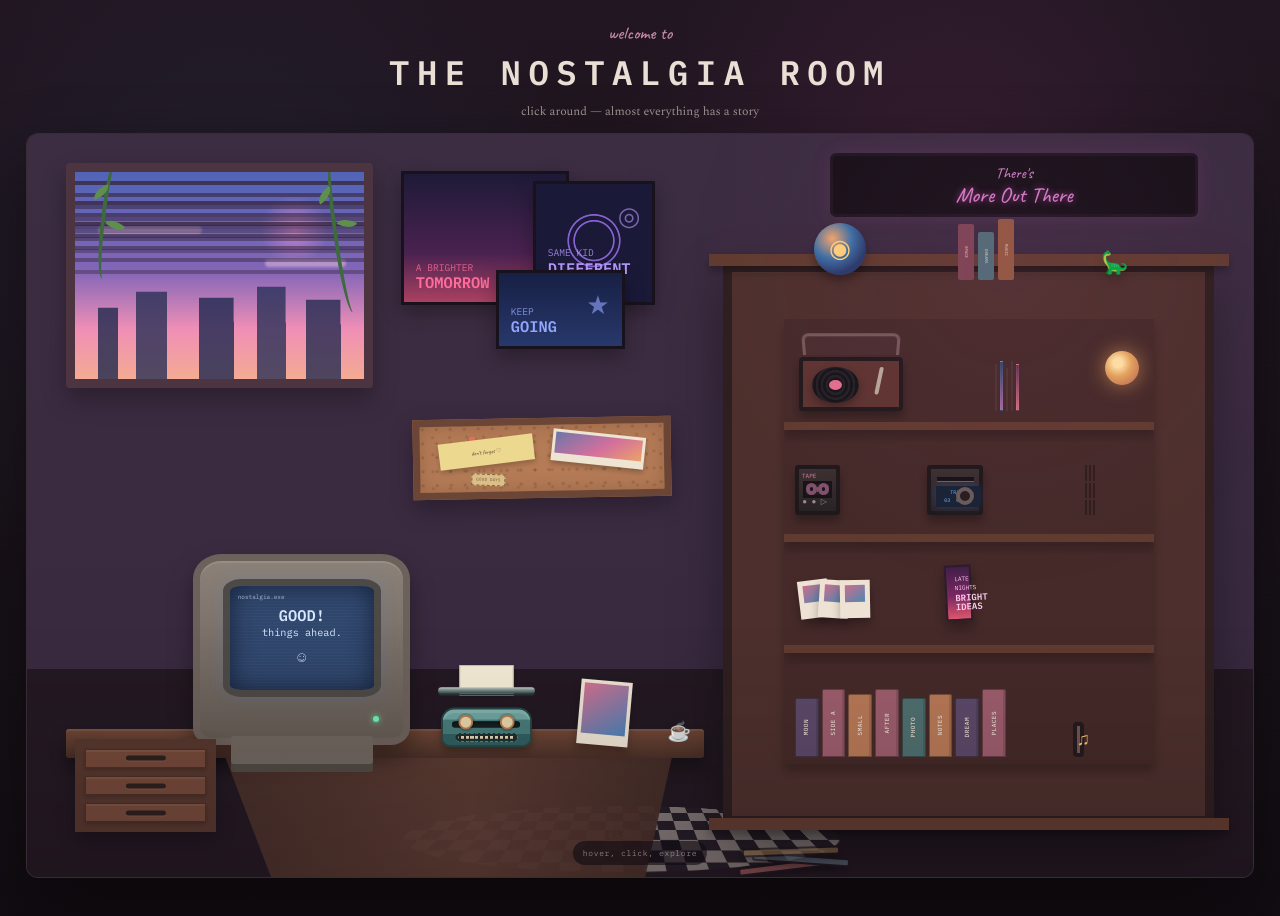
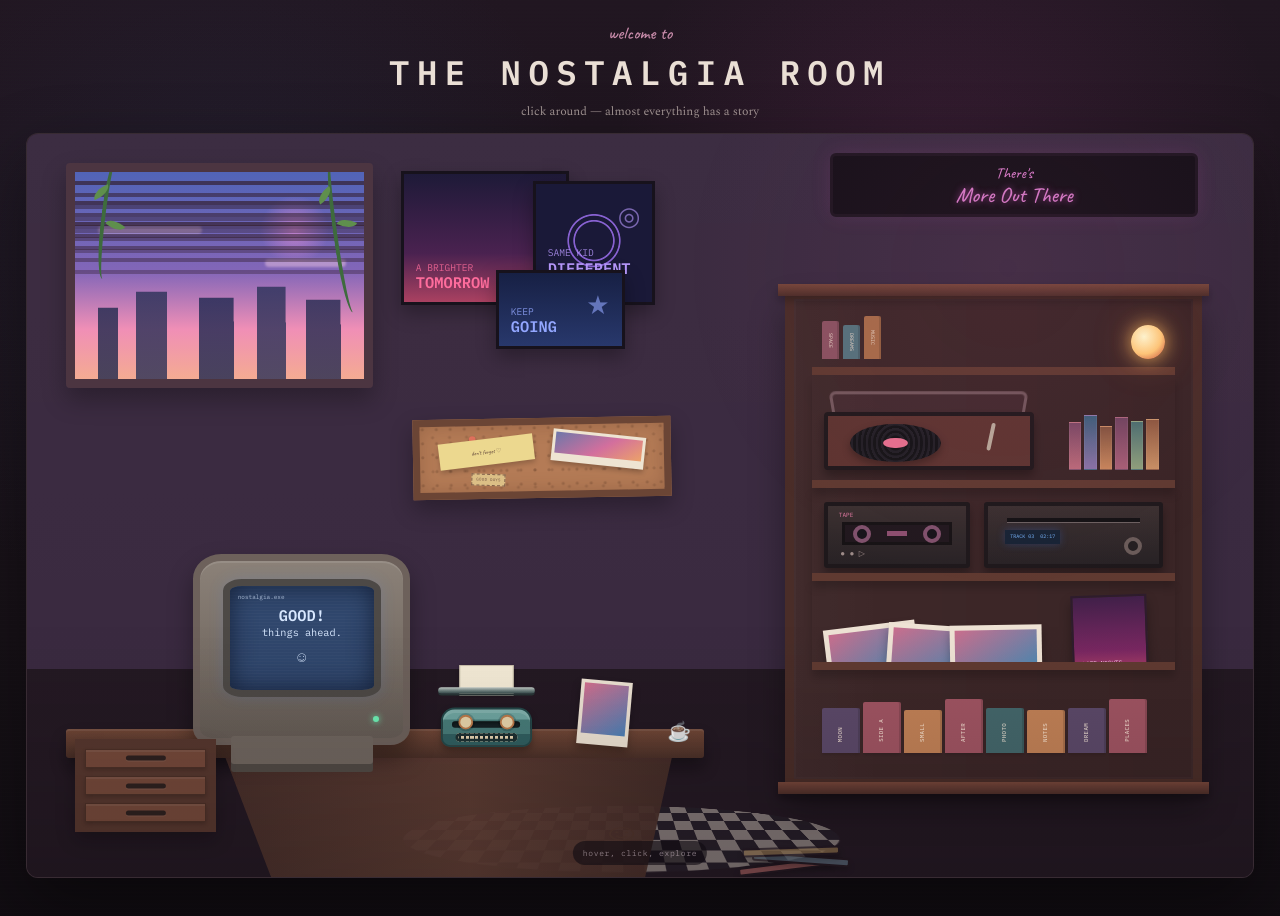
Before and after one commit to Gau567/whimsical-room, a Next.js app: page / in a window 1280 px wide. Shown: the top 916 px of the page. Built offline with nearby package versions, Linux system fonts and the light colour scheme.

Commit message:
Rebuild media cabinet layout

```diff
--- a/app/globals.css
+++ b/app/globals.css
@@ -3186,3 +3186,248 @@ button {
   .retro-shelf-v6 .shelf-level { height: 25%; }
   .shelf-crown-v6 { display: none; }
 }
+
+/* =========================================================
+   V7 — CLEAN MEDIA CABINET
+   A calmer, more believable retro shelf composition.
+   ========================================================= */
+
+.retro-shelf-v7 {
+  position: absolute;
+  right: 4.2%;
+  top: 21%;
+  width: 34%;
+  height: 67%;
+  padding: 18px 18px 16px;
+  border: 9px solid #4a2d28;
+  border-radius: 3px;
+  background:
+    linear-gradient(90deg, rgba(255,255,255,.018), transparent 22%, rgba(0,0,0,.05)),
+    #3d2728;
+  box-shadow:
+    0 20px 34px rgba(0,0,0,.34),
+    inset 0 0 0 2px rgba(255,255,255,.02);
+  display: grid;
+  grid-template-rows: 58px 1.15fr .95fr .9fr .95fr;
+  gap: 0;
+  overflow: visible;
+}
+
+.retro-shelf-v7::before,
+.retro-shelf-v7::after {
+  content: "";
+  position: absolute;
+  left: -16px;
+  right: -16px;
+  height: 12px;
+  background: linear-gradient(#76463a,#4d2e29);
+  box-shadow: 0 5px 8px rgba(0,0,0,.25);
+}
+.retro-shelf-v7::before { top: -15px; }
+.retro-shelf-v7::after { bottom: -15px; }
+
+.shelf-top-decor {
+  display: flex;
+  align-items: end;
+  justify-content: space-between;
+  padding: 0 10px 8px;
+  border-bottom: 8px solid #603a31;
+}
+
+.shelf-top-books {
+  display: flex;
+  align-items: end;
+  gap: 4px;
+  height: 42px;
+}
+.shelf-top-books span {
+  display: grid;
+  place-items: center;
+  width: 17px;
+  border-radius: 2px 2px 0 0;
+  color: #ead8c8;
+  font-family: var(--font-mono);
+  font-size: 5px;
+  writing-mode: vertical-rl;
+  text-transform: uppercase;
+  box-shadow: inset -2px 0 rgba(0,0,0,.12);
+}
+.shelf-top-books span:nth-child(1){height:38px;background:#8a5260}
+.shelf-top-books span:nth-child(2){height:34px;background:#55717b}
+.shelf-top-books span:nth-child(3){height:43px;background:#a66b48}
+
+.shelf-lamp-v7 {
+  position: relative;
+  width: 34px;
+  aspect-ratio: 1;
+  border: 0;
+  border-radius: 50%;
+  cursor: pointer;
+  background: radial-gradient(circle at 38% 34%,#fff8cf,#ffc978 56%,#dd7d50 82%);
+  box-shadow: 0 0 14px rgba(255,180,90,.45);
+}
+.shelf-lamp-v7.lamp-on-v7 {
+  box-shadow: 0 0 18px rgba(255,190,96,.8), 0 0 38px rgba(255,155,72,.35);
+}
+
+.cabinet-row {
+  position: relative;
+  min-width: 0;
+  display: flex;
+  align-items: center;
+  gap: 18px;
+  padding: 14px 12px 10px;
+  border-bottom: 8px solid #603a31;
+  box-shadow: 0 7px 8px rgba(0,0,0,.18);
+  overflow: hidden;
+}
+.cabinet-row:last-child { border-bottom: 0; box-shadow: none; }
+
+.cabinet-row-player {
+  justify-content: space-between;
+  align-items: end;
+}
+.room-turntable-v7 {
+  width: 62%;
+  height: 86%;
+  min-width: 0;
+  align-self: end;
+}
+.room-turntable-v7 .turntable-lid {
+  top: -14%;
+  height: 30%;
+}
+.room-turntable-v7 .turntable-base {
+  inset: 17% 0 0;
+}
+.room-turntable-v7 .turntable-platter {
+  left: 11%;
+  top: 15%;
+  width: 45%;
+}
+.room-turntable-v7 .turntable-arm {
+  right: 17%;
+  top: 14%;
+  height: 57%;
+}
+
+.record-bin-v7 {
+  width: 29%;
+  height: 72%;
+  display: flex;
+  align-items: flex-end;
+  gap: 3px;
+  padding: 0 4px;
+}
+.record-bin-v7 span {
+  flex: 1;
+  min-width: 4px;
+  border: 1px solid rgba(255,255,255,.06);
+  background: linear-gradient(#7a4864,#bb6a79);
+}
+.record-bin-v7 span:nth-child(1){height:82%}
+.record-bin-v7 span:nth-child(2){height:94%;background:linear-gradient(#3e5e79,#8a72a5)}
+.record-bin-v7 span:nth-child(3){height:76%;background:linear-gradient(#82533f,#c8865c)}
+.record-bin-v7 span:nth-child(4){height:91%;background:linear-gradient(#71445f,#a85f76)}
+.record-bin-v7 span:nth-child(5){height:84%;background:linear-gradient(#4c6f70,#8fa07b)}
+.record-bin-v7 span:nth-child(6){height:88%;background:linear-gradient(#8d5840,#c99064)}
+
+.cabinet-row-audio {
+  display: grid;
+  grid-template-columns: 1fr 1.22fr;
+  align-items: center;
+  gap: 14px;
+}
+.room-cassette-deck-v7,
+.room-cd-deck-v7 {
+  width: 100%;
+  height: 76%;
+  min-height: 66px;
+}
+
+.cabinet-row-memory {
+  display: grid;
+  grid-template-columns: 1.35fr .65fr;
+  align-items: center;
+  gap: 16px;
+}
+.photo-stack-v7 {
+  width: 100%;
+  height: 84%;
+  min-width: 0;
+}
+.shelf-journal-v7 {
+  width: 100%;
+  max-width: 76px;
+  justify-self: center;
+  transform: rotate(-2deg);
+}
+
+.cabinet-row-books {
+  align-items: end;
+  padding-inline: 10px;
+}
+.book-row-v7 {
+  width: 100%;
+  height: 88%;
+  gap: 3px;
+}
+.book-row-v7 > span:not(.object-tip) {
+  flex: 1 1 0;
+  min-width: 0;
+  max-width: 38px;
+  height: 74%;
+  border-radius: 2px 2px 0 0;
+  box-shadow: inset -2px 0 rgba(0,0,0,.13), 0 2px 3px rgba(0,0,0,.12);
+}
+.book-row-v7 > span:nth-child(2n){height:83%}
+.book-row-v7 > span:nth-child(3n){height:70%}
+.book-row-v7 > span:nth-child(4n){height:88%}
+.book-row-v7 b {
+  display: block;
+  padding-top: 6px;
+  color: #ead9c8;
+  font-family: var(--font-mono);
+  font-size: 5px;
+  writing-mode: vertical-rl;
+  text-transform: uppercase;
+  letter-spacing: .04em;
+}
+
+/* Remove the old decorative crown pieces when V7 is active. */
+.retro-shelf-v7 .shelf-crown,
+.retro-shelf-v7 .vinyl-stack,
+.retro-shelf-v7 .cassette-piles,
+.retro-shelf-v7 .radio-box { display: none !important; }
+
+@media (max-width: 900px) {
+  .retro-shelf-v7 {
+    right: 2%;
+    top: 22%;
+    width: 39%;
+    height: 64%;
+    padding: 14px;
+    grid-template-rows: 48px 1.15fr .95fr .9fr .95fr;
+  }
+  .cabinet-row { gap: 10px; padding: 10px 8px 8px; }
+  .room-turntable-v7 { width: 64%; }
+}
+
+@media (max-width: 650px) {
+  .retro-shelf-v7 {
+    left: 6%;
+    right: auto;
+    top: 39%;
+    width: 88%;
+    height: 38%;
+    grid-template-columns: 1fr 1fr;
+    grid-template-rows: 40px 1fr 1fr;
+    gap: 0;
+  }
+  .shelf-top-decor { grid-column: 1 / -1; }
+  .cabinet-row { border-right: 4px solid #603a31; border-bottom-width: 6px; }
+  .cabinet-row-memory,
+  .cabinet-row-books { display: none; }
+  .room-turntable-v7 { width: 70%; }
+  .record-bin-v7 { width: 24%; }
+}
--- a/components/room/RetroRoomScene.tsx
+++ b/components/room/RetroRoomScene.tsx
@@ -126,15 +126,30 @@ export default function RetroRoomScene({
         </div>
       </div>
 
-      <div className="retro-shelf retro-shelf-v6">
-        <div className="shelf-crown shelf-crown-v6">
-          <div className="shelf-globe shelf-globe-v6">◉</div>
-          <div className="shelf-books-top shelf-books-top-v6"><span>SPACE</span><span>DREAMS</span><span>MUSIC</span></div>
-          <div className="shelf-dino shelf-dino-v6">🦕</div>
+      <div className="retro-shelf retro-shelf-v7" aria-label="Media cabinet">
+        <div className="shelf-top-decor" aria-hidden="true">
+          <div className="shelf-top-books">
+            <span>SPACE</span>
+            <span>DREAMS</span>
+            <span>MUSIC</span>
+          </div>
+          <button
+            type="button"
+            className={`shelf-lamp-v7 hotspot ${lampOn ? "lamp-on-v7" : ""}`}
+            onClick={onToggleLamp}
+            aria-label="Toggle shelf lamp"
+          >
+            <span className="object-tip">mood lamp</span>
+          </button>
         </div>
 
-        <div className="shelf-level shelf-turntable-level shelf-turntable-level-v6">
-          <button type="button" className="room-turntable hotspot" onClick={() => onSelect("vinyl")} aria-label="Open vinyl collection">
+        <div className="cabinet-row cabinet-row-player">
+          <button
+            type="button"
+            className="room-turntable room-turntable-v7 hotspot"
+            onClick={() => onSelect("vinyl")}
+            aria-label="Open vinyl collection"
+          >
             <span className="turntable-lid" />
             <span className="turntable-base">
               <span className="turntable-platter"><i /></span>
@@ -142,44 +157,70 @@ export default function RetroRoomScene({
             </span>
             <span className="object-tip">vinyl collection</span>
           </button>
-          <div className="vinyl-stack vinyl-stack-v6" aria-hidden="true"><span /><span /><span /><span /><span /></div>
-          <button type="button" className={`shelf-moon-lamp shelf-moon-lamp-v6 hotspot ${lampOn ? "lamp-on-v6" : ""}`} onClick={onToggleLamp} aria-label="Toggle shelf lamp">
-            <span className="object-tip">mood lamp</span>
-          </button>
+
+          <div className="record-bin-v7" aria-hidden="true">
+            <span /><span /><span /><span /><span /><span />
+          </div>
         </div>
 
-        <div className="shelf-level shelf-player-level shelf-player-level-v6">
-          <button type="button" className="room-cassette-deck hotspot" onClick={() => onSelect("cassette")} aria-label="Open cassette collection">
+        <div className="cabinet-row cabinet-row-audio">
+          <button
+            type="button"
+            className="room-cassette-deck room-cassette-deck-v7 hotspot"
+            onClick={() => onSelect("cassette")}
+            aria-label="Open cassette collection"
+          >
             <span className="deck-display">TAPE</span>
             <span className="deck-window"><i /><b /><i /></span>
             <span className="deck-buttons">● ● ▷</span>
             <span className="object-tip">cassette collection</span>
           </button>
-          <button type="button" className="room-cd-deck hotspot" onClick={() => onSelect("cd")} aria-label="Open CD collection">
+
+          <button
+            type="button"
+            className="room-cd-deck room-cd-deck-v7 hotspot"
+            onClick={() => onSelect("cd")}
+            aria-label="Open CD collection"
+          >
             <span className="cd-slot" />
             <span className="cd-display">TRACK 03&nbsp;&nbsp;02:17</span>
             <span className="cd-knob" />
             <span className="object-tip">CD collection</span>
           </button>
-          <div className="cassette-piles cassette-piles-v6" aria-hidden="true">
-            {Array.from({ length: 9 }).map((_, i) => <span key={i} />)}
-          </div>
         </div>
 
-        <div className="shelf-level shelf-memory-level shelf-memory-level-v6">
-          <button type="button" className="photo-stack hotspot" onClick={() => onSelect("journal")} aria-label="Open memories and journal">
+        <div className="cabinet-row cabinet-row-memory">
+          <button
+            type="button"
+            className="photo-stack photo-stack-v7 hotspot"
+            onClick={() => onSelect("journal")}
+            aria-label="Open memories and journal"
+          >
             <span className="photo-card card-a"><i /></span>
             <span className="photo-card card-b"><i /></span>
             <span className="photo-card card-c"><i /></span>
             <span className="object-tip">memories</span>
           </button>
-          <button type="button" className="shelf-journal shelf-journal-v6 hotspot" onClick={() => onSelect("journal")} aria-label="Open journal">
-            <span>late nights</span><strong>bright ideas</strong><span className="object-tip">journal</span>
+
+          <button
+            type="button"
+            className="shelf-journal shelf-journal-v7 hotspot"
+            onClick={() => onSelect("journal")}
+            aria-label="Open journal"
+          >
+            <span>late nights</span>
+            <strong>bright ideas</strong>
+            <span className="object-tip">journal</span>
           </button>
         </div>
 
-        <div className="shelf-level shelf-books-level shelf-books-level-v6">
-          <button type="button" className="book-row book-row-v6 hotspot" onClick={() => onSelect("books")} aria-label="Open readable books">
+        <div className="cabinet-row cabinet-row-books">
+          <button
+            type="button"
+            className="book-row book-row-v7 hotspot"
+            onClick={() => onSelect("books")}
+            aria-label="Open readable books"
+          >
             {shelfBooks.map((label, i) => (
               <span key={label} className={`shelf-book-spine shelf-book-${i + 1}`}>
                 <b>{label}</b>
@@ -187,7 +228,6 @@ export default function RetroRoomScene({
             ))}
             <span className="object-tip">read the books</span>
           </button>
-          <div className="radio-box radio-box-v6" aria-hidden="true">♫</div>
         </div>
       </div>
 
```
